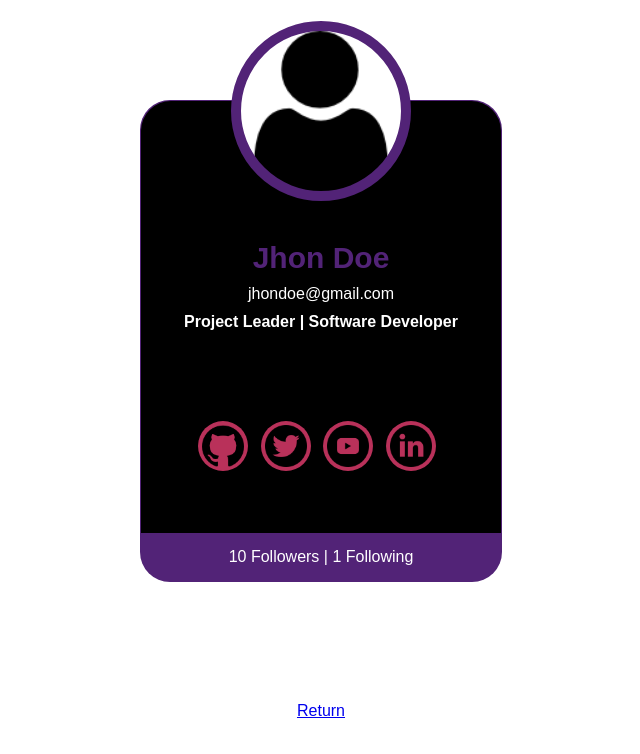
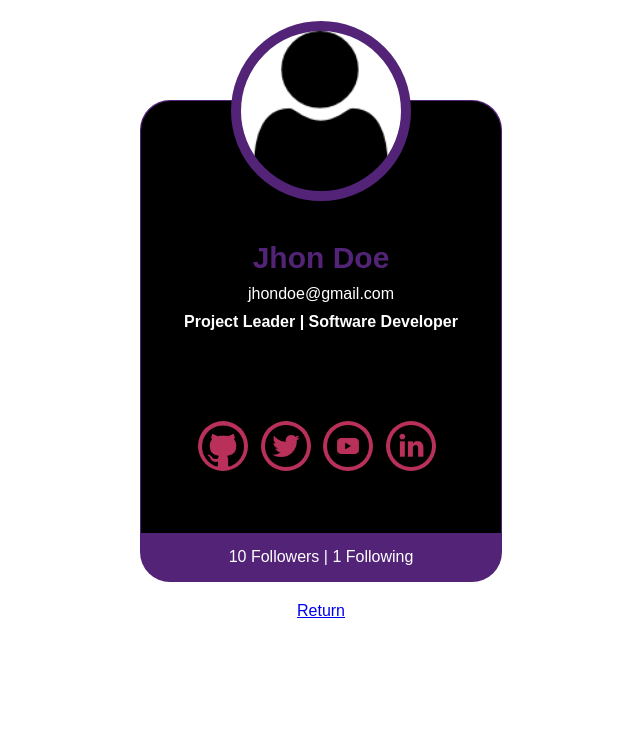
Before and after one commit to rosmelortizpimentel/The-Front-End-Bootcamp, a plain HTML site: page pages/profile-card.html in a window 1280 px wide. Shown: the whole page, without its empty margins (319-959 px from the left). Drawn offline with Linux system fonts and the light colour scheme; a web font is replaced by a local one.

Commit message:
Agragando link 'return'

```diff
--- a/pages/profile-card.html
+++ b/pages/profile-card.html
@@ -39,7 +39,7 @@
         <p class="follow">10 Followers | 1 Following</p>
       </footer>
     </div>
-    <p style="padding-top: 20px;"><a href="../index.html">Return</a></p>
+    <p style="margin-top: -80px;"><a href="../index.html">Return</a></p>
 
   </body>
 </html>
```
